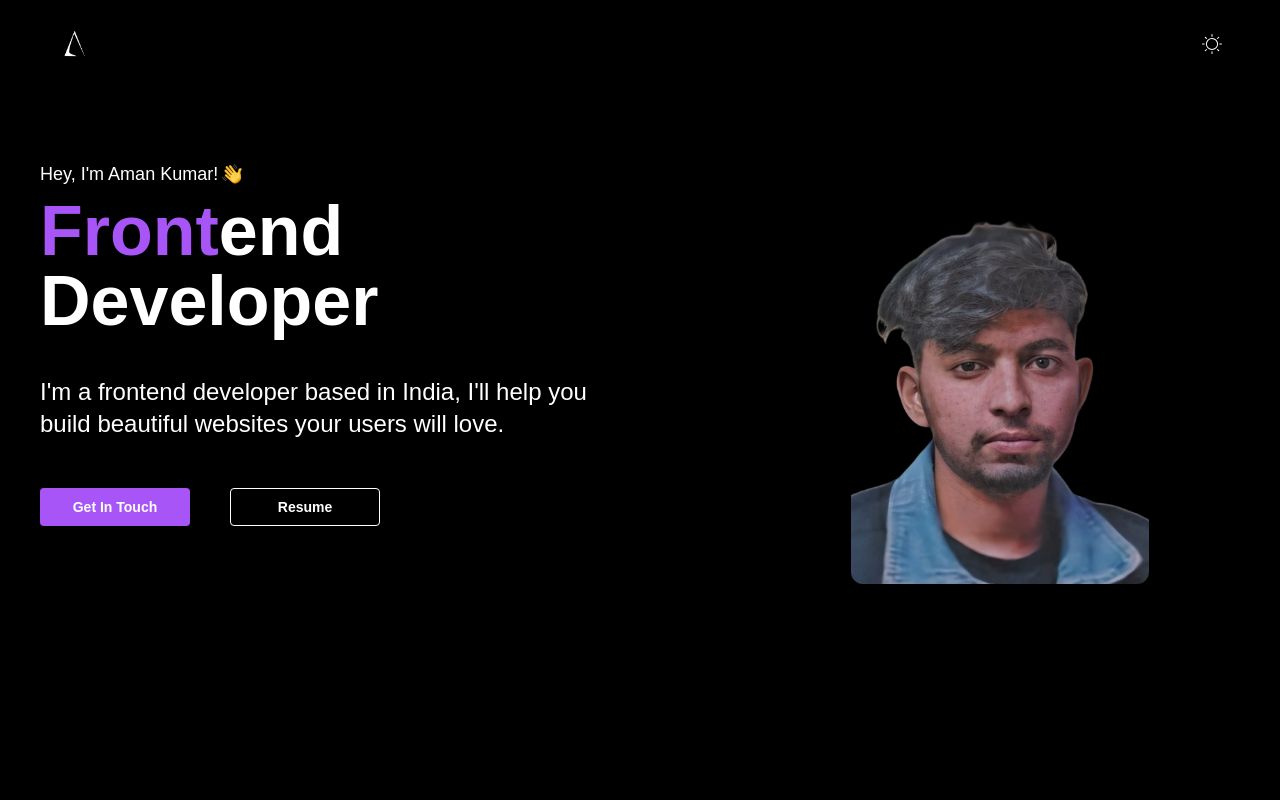
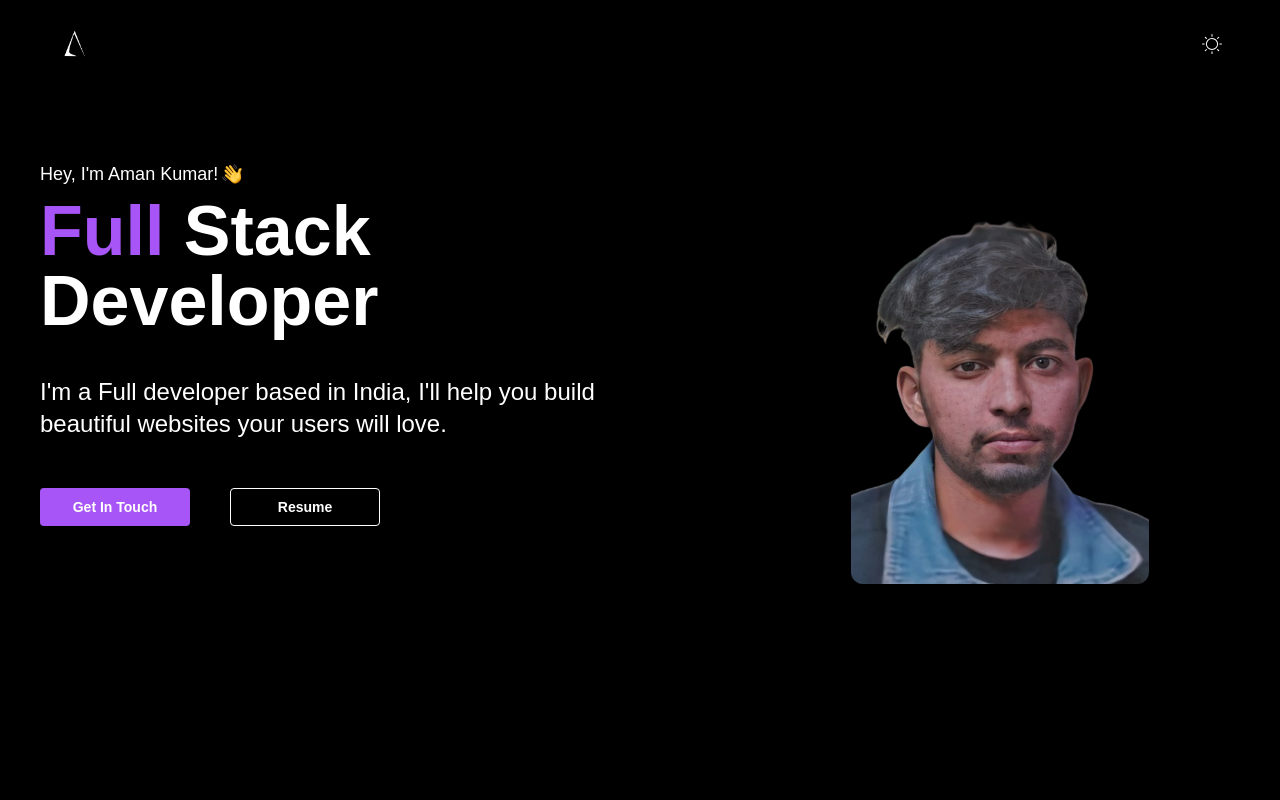
Before and after one commit to beingbadguy/AmanPortfolio, a React (Vite) app: page / in a window 1280 px wide. Shown: the top 800 px of the page. Built offline with nearby package versions, Linux system fonts and the light colour scheme; a web font is replaced by a local one.

Commit message:
Website Updated

```diff
--- a/src/components/Hero.jsx
+++ b/src/components/Hero.jsx
@@ -13,11 +13,11 @@ const Hero = () => {
           <img src="/hello.svg" alt="hello" className="h-5" />
         </div>
         <div className="text-[40px] md:text-[70px] font-bold leading-[40px] md:leading-[70px]">
-          <span className="text-purple-500">Front</span>end <br />
+          <span className="text-purple-500">Full</span> Stack <br />
           Developer
         </div>
         <p className="md:text-2xl mt-8">
-          I'm a frontend developer based in India, I'll help you build beautiful
+          I'm a Full developer based in India, I'll help you build beautiful
           websites your users will love.
         </p>
         <div className="flex gap-10 mt-1 md:mt-10 font-bold text-sm md:text-md">
```
